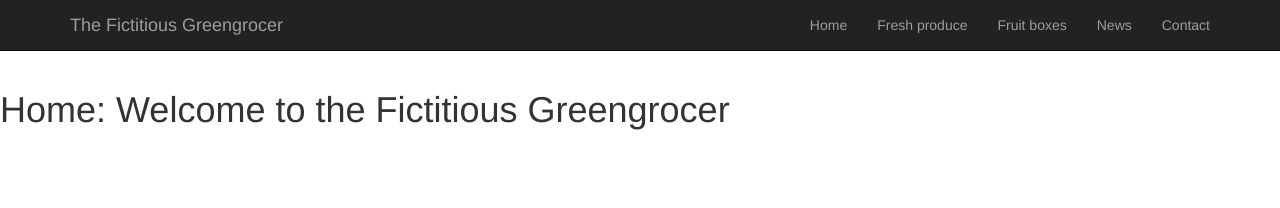
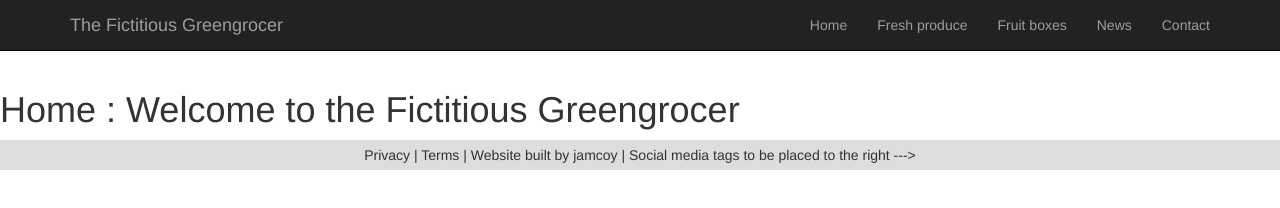
Before and after one commit to jamcoy/Fictitious-Greengrocer, a website: page index.html in a window 1280 px wide. Drawn offline with nearby package versions, Linux system fonts and the light colour scheme; some packages are replaced by stand-ins of ours.

Commit message:
Move CSS to separate file.  Add footer (footer-bar) directive.

```diff
--- /dev/null
+++ b/css/style.css
@@ -0,0 +1,11 @@
+/* drop body below navbar */
+body {
+    padding-top: 70px;
+}
+
+footer{
+    padding-top: 5px;
+    background-color: #dddddd;
+    text-align: center;
+    height: 30px;
+}
--- a/index.html
+++ b/index.html
@@ -1,15 +1,13 @@
 <!DOCTYPE html>
 <html ng-app="FGG-App" lang="en">
 <head>
-    <meta charset="UTF-8">
+    <meta charset="UTF-8" name="viewport" content="width=device-width, initial-scale=1">
     <title>The Fictitious Greengrocer</title>
     <link rel="stylesheet" type="text/css" href="bower_components/bootstrap/dist/css/bootstrap.min.css">
     <script type="text/javascript" src="bower_components/angular/angular.min.js"></script>
     <script type="text/javascript" src="bower_components/angular-route/angular-route.min.js"></script>
+    <link rel="stylesheet" type="text/css" href="css/style.css">
     <style type="text/css">
-        body {
-            padding-top: 70px;
-        }
     </style>
 </head>
 <body>
--- a/js/app.js
+++ b/js/app.js
@@ -1,7 +1,6 @@
 angular.module('FGG-App', ['ngRoute', 'RouteControllers', 'FGG-Directive']);
 
 angular.module('FGG-App').config(function($routeProvider) {
-
     $routeProvider
         .when('/', {
             templateUrl: '../templates/home.html',
@@ -24,5 +23,4 @@ angular.module('FGG-App').config(function($routeProvider) {
             controller: 'ContactController'
         })
     ;
-
 });
--- a/js/directive.js
+++ b/js/directive.js
@@ -17,4 +17,10 @@ angular.module('FGG-Directive',[])
             templateUrl: 'templates/directives/fruitboxForm.html'
         };
     })
+    .directive('footerBar', function() {
+        return {
+            restrict: 'E', // E -> element (or A -> attribute)
+            templateUrl: 'templates/directives/footerBar.html'
+        };
+    })
 ;
--- /dev/null
+++ b/templates/directives/footerBar.html
@@ -0,0 +1,3 @@
+<footer class="col-12">
+    <p>Privacy | Terms | Website built by jamcoy | Social media tags to be placed to the right ---></p>
+</footer>
--- a/templates/home.html
+++ b/templates/home.html
@@ -1,4 +1,5 @@
 <navbar></navbar>
 <div>
-    <h1>Home: {{title}}</h1>
+    <h1>Home : {{title}}</h1>
 </div>
+<footer-bar></footer-bar>
```
